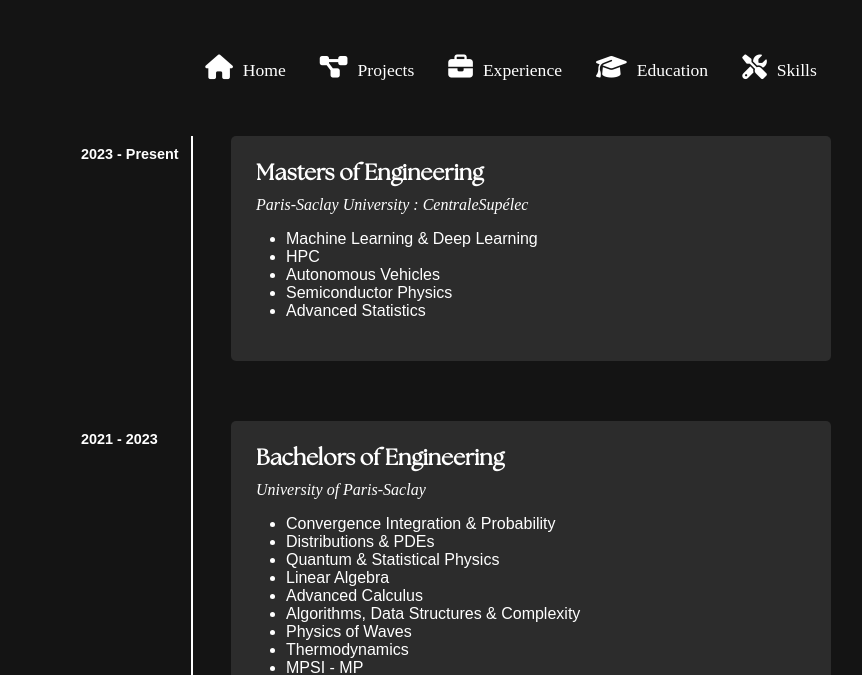
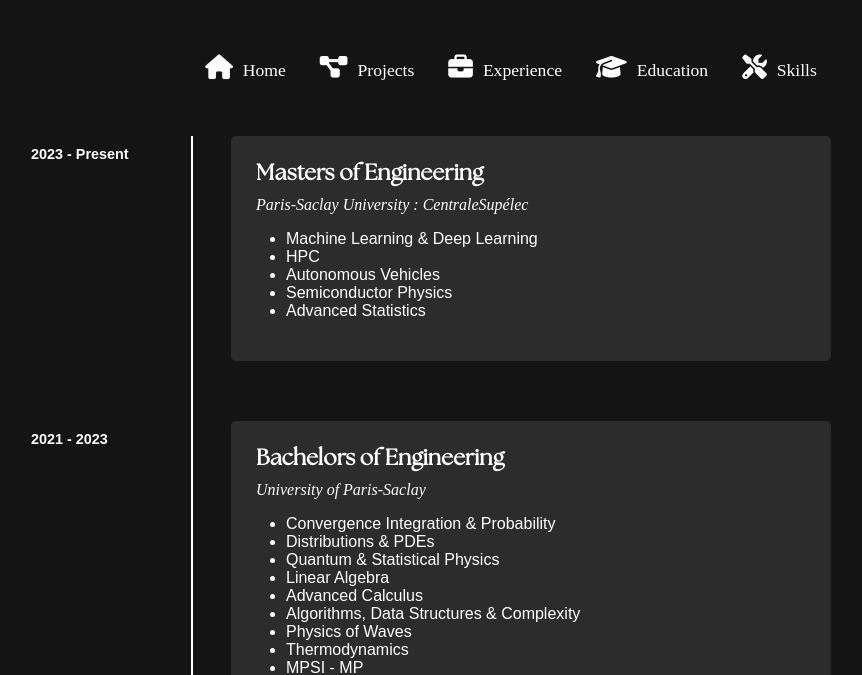
Before and after one commit to anonx3247/website, a plain HTML site: page education.html in a window 1280 px wide. Shown: the part 126-801 px from the top of the page, without its empty margins (129-991 px from the left). Drawn offline with Linux system fonts and the light colour scheme.

Commit message:
updated date offset pixels

```diff
--- a/index.css
+++ b/index.css
@@ -97,7 +97,7 @@ h1 {
 
 .timeline-date {
     position: absolute;
-    left: -150px;
+    left: -200px;
     top: 10px;
     color: #fff;
     font-size: 0.9em;
```
